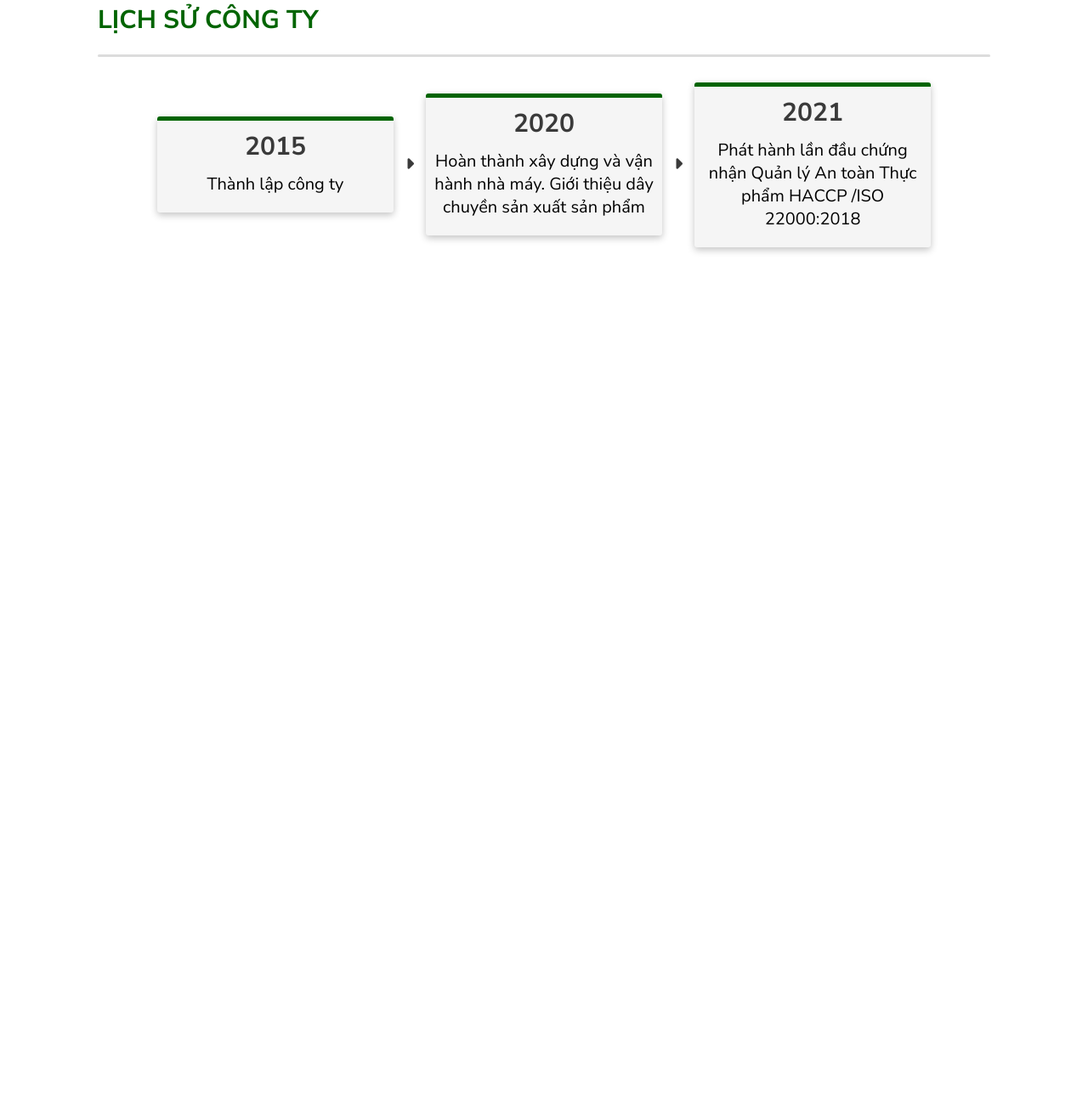
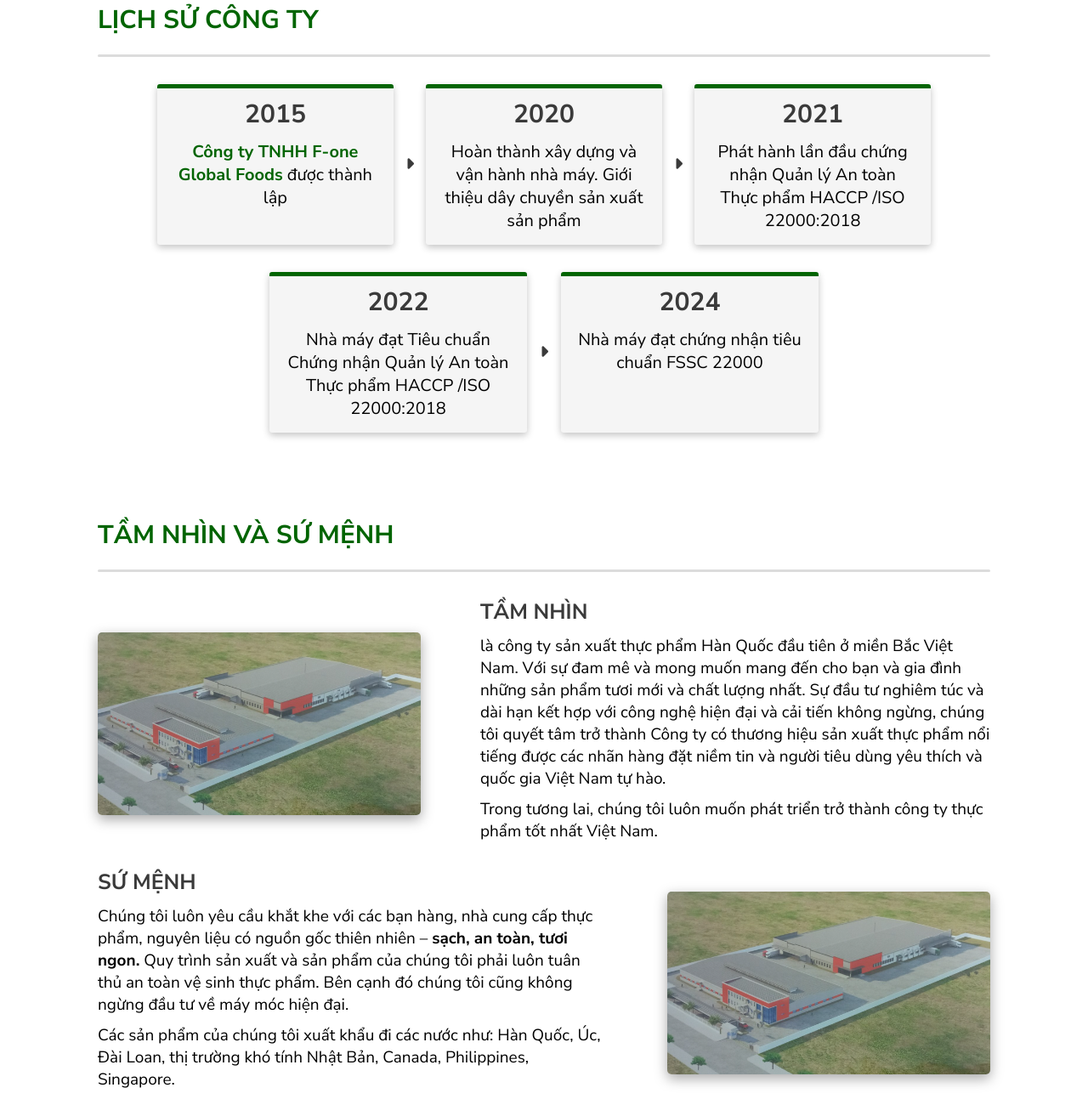
Before and after one commit to BaoTran1607/Global-Foods, a website: page public/index.html in a window 1280 px wide. Shown: the part 1752-3065 px from the top of the page at 85% size. Before the commit the page ends 2063 px from the top, so only its background shows below. Drawn offline with Linux system fonts and the light colour scheme.

Commit message:
Init 10: - Them phan lich su cong ty - Them phan tam nhin va su menh

```diff
--- a/public/index.html
+++ b/public/index.html
@@ -168,7 +168,9 @@
               <div class="history-year">
                 2015
               </div>
-              <div class="history-content">Thành lập công ty</div>
+              <div class="history-content"><span class="name-focus">Công ty TNHH F-one Global Foods</span>
+              được thành lập
+              </div>
              </div>
              <div class="history-arrow"><i class="fa-solid fa-caret-right"></i></div>
              <div class="history-card">
@@ -185,6 +187,71 @@
               <div class="history-content">Phát hành lần đầu chứng nhận Quản lý An toàn Thực phẩm HACCP /ISO 22000:2018</div>
              </div>
           </div>
+          <div class="history-container">
+             <div class="history-card">
+              <div class="history-year">
+                2022
+              </div>
+              <div class="history-content">Nhà máy đạt Tiêu chuẩn Chứng nhận Quản lý An toàn Thực phẩm HACCP /ISO 22000:2018</div>
+             </div>
+             <div class="history-arrow"><i class="fa-solid fa-caret-right"></i></div>
+             <div class="history-card">
+              <div class="history-year">
+                2024
+              </div>
+              <div class="history-content">Nhà máy đạt chứng nhận tiêu chuẩn FSSC 22000</div>
+             </div>
+          </div>
+        </div>
+      </div>
+      <div class="future" id="7">
+        <div class="future-heading heading-text">
+          TẦM NHÌN VÀ SỨ MỆNH
+        </div>
+        <div class="heading-wall"></div>
+        <div class="future-container">
+          <div class="future-img">
+            <img src="photos/F-one-banner.png">
+          </div>
+          <div class="future-text">
+            <div class="future-title">
+              TẦM NHÌN
+            </div>
+            <div class="future-content">
+              <p>
+              là công ty sản xuất thực phẩm Hàn Quốc đầu tiên ở miền Bắc Việt Nam. Với sự đam mê và mong muốn
+              mang đến cho bạn và gia đình những sản phẩm tươi mới và chất lượng nhất. Sự đầu tư nghiêm túc
+              và dài hạn kết hợp với công nghệ hiện đại và cải tiến không ngừng, chúng tôi quyết tâm trở thành
+              Công ty có thương hiệu sản xuất thực phẩm nổi tiếng được các nhãn hàng đặt niềm tin và người tiêu
+              dùng yêu thích và quốc gia Việt Nam tự hào.
+              </p>
+              <p>
+              Trong tương lai, chúng tôi luôn muốn phát triển trở thành công ty thực phẩm tốt nhất Việt Nam.
+              </p>
+            </div>
+          </div>
+        </div>
+        <div class="future-container">
+          <div class="future-text">
+            <div class="future-title">
+              SỨ MỆNH
+            </div>
+            <div class="future-content">
+              <p>
+              Chúng tôi luôn yêu cầu khắt khe với các bạn hàng, nhà cung cấp thực phẩm, nguyên liệu có nguồn gốc
+              thiên nhiên – <span class="focus"> sạch, an toàn, tươi ngon.</span>
+              Quy trình sản xuất và sản phẩm của chúng tôi phải luôn tuân thủ an toàn vệ sinh thực phẩm. Bên cạnh đó
+              chúng tôi cũng không ngừng đầu tư về máy móc hiện đại.
+              </p>
+              <p>
+                Các sản phẩm của chúng tôi xuất khẩu đi các nước như: Hàn Quốc, Úc, Đài Loan, thị trường khó
+                tính Nhật Bản, Canada, Philippines, Singapore.
+              </p>
+            </div>
+          </div>
+          <div class="future-img">
+            <img src="photos/F-one-banner.png">
+          </div>
         </div>
       </div>
     </main>
--- a/public/style.css
+++ b/public/style.css
@@ -18,6 +18,9 @@ img{
     height: 100%;
     display: block;
 }
+p{
+    margin-bottom: 10px;
+}
 .none{
     opacity: 0;
 }
@@ -25,6 +28,7 @@ img{
     color: darkgreen;
     font-size: 30px;
     font-weight: 700;
+    margin-bottom: 20px;
 }
 .heading-wall{
     width: 100%;
@@ -74,6 +78,13 @@ header{
     color: darkgreen;
 }
 .nav-active{
+    color: darkgreen;
+}
+.focus{
+    font-weight: 700;
+}
+.name-focus{
+    font-weight: 700;
     color: darkgreen;
 }
 
@@ -150,9 +161,6 @@ header{
     justify-content: space-between;
     align-items: center;
 }
-.overview-heading{
-    margin-bottom: 20px;
-}
 .overview-text{
     width: 600px;
     font-size: 19px;
@@ -160,13 +168,7 @@ header{
     flex-direction: column;
     gap: 20px;
 }
-.focus{
-    font-weight: 700;
-}
-.name-focus{
-    font-weight: 700;
-    color: darkgreen;
-}
+
 .overview-img{
     border-radius: 5px;
     overflow: hidden;
@@ -253,10 +255,8 @@ header{
     margin-right: auto;
     margin-left: auto;
 }
-.history-heading{
-    margin-bottom: 20px;
-}
 .history-container{
+    margin-top: 32px;
     display: flex;
     gap: 10px;
     justify-content: center;
@@ -268,10 +268,10 @@ header{
 .history-card{
     box-shadow: rgba(0, 0, 0, 0.24) 0px 3px 8px;
     width: 303px;
+    height: 189px;
     border-radius: 3px;
     background-color: whitesmoke;
     border-top: 5px solid darkgreen;
-
 }
 .history-year{
     color: #3a3a3a;
@@ -286,11 +286,50 @@ header{
     font-size: 20px;
     text-align: center;
     padding-bottom: 20px;
-    padding-left: 10px;
-    padding-right: 10px;
+    padding-left: 20px;
+    padding-right: 20px;
 }
 .history-arrow{
     color: #3a3a3a;
     font-size: 20px;
     width: 20px;
 }
+
+/* FUTURE */
+
+.future{
+    padding-top: 80px;
+    width: 1050px;
+    margin-right: auto;
+    margin-left: auto;
+}
+.future-container{
+    width: 1050px;
+    margin-right: auto;
+    margin-left: auto;
+    margin-bottom: 20px;
+    align-items: center;
+    justify-content: space-between;
+    display: flex;
+}
+.future-img{
+    border-radius: 5px;
+    overflow: hidden;
+    width: 380px;
+    box-shadow: rgba(0, 0, 0, 0.35) 0px 5px 15px;
+}
+.future-text{
+    width: 600px;
+    height: auto;
+    display: flex;
+    flex-direction: column;
+    gap: 10px;
+}
+.future-title{
+    font-size: 25px;
+    font-weight: 700;
+    color: #3a3a3a;
+}
+.future-content{
+    font-size: 19px;
+}
```
